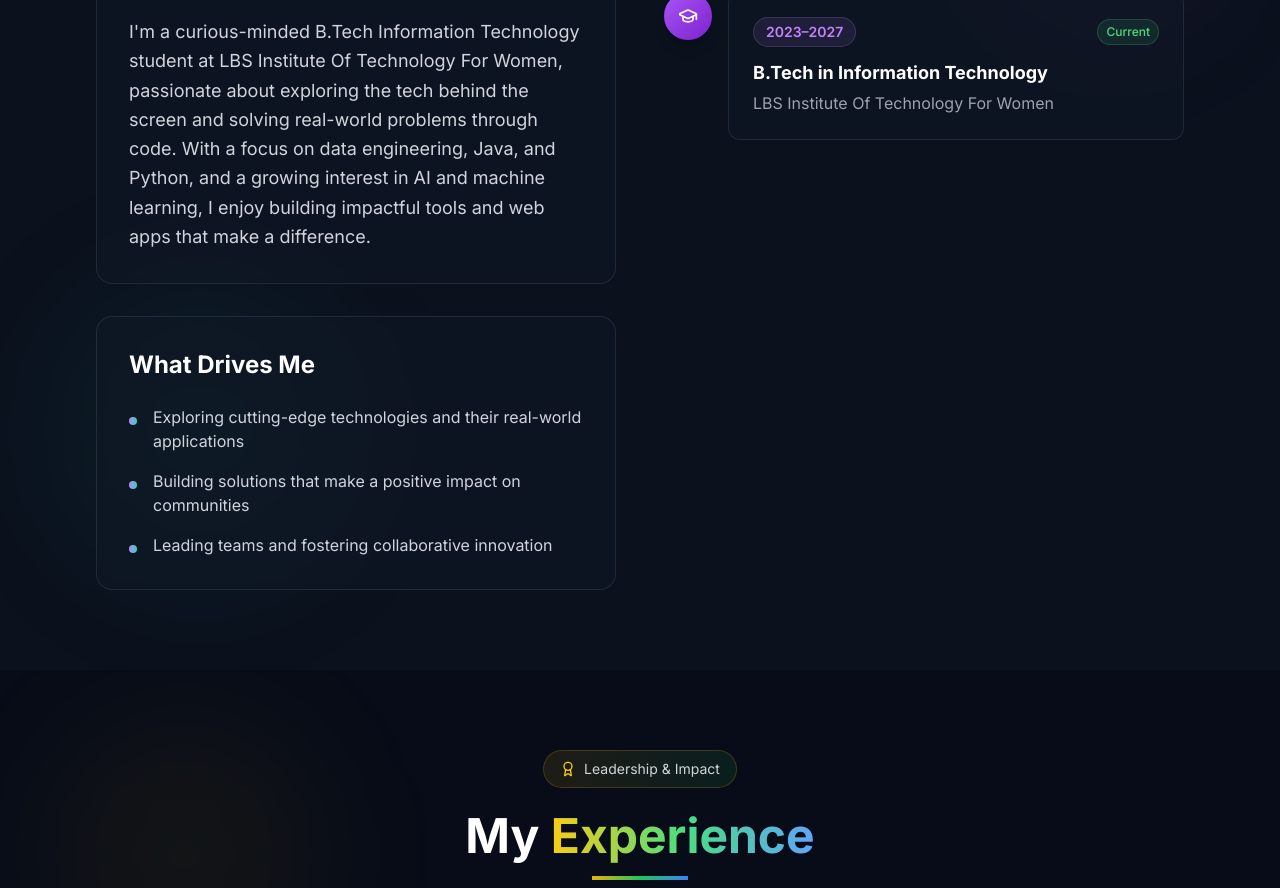
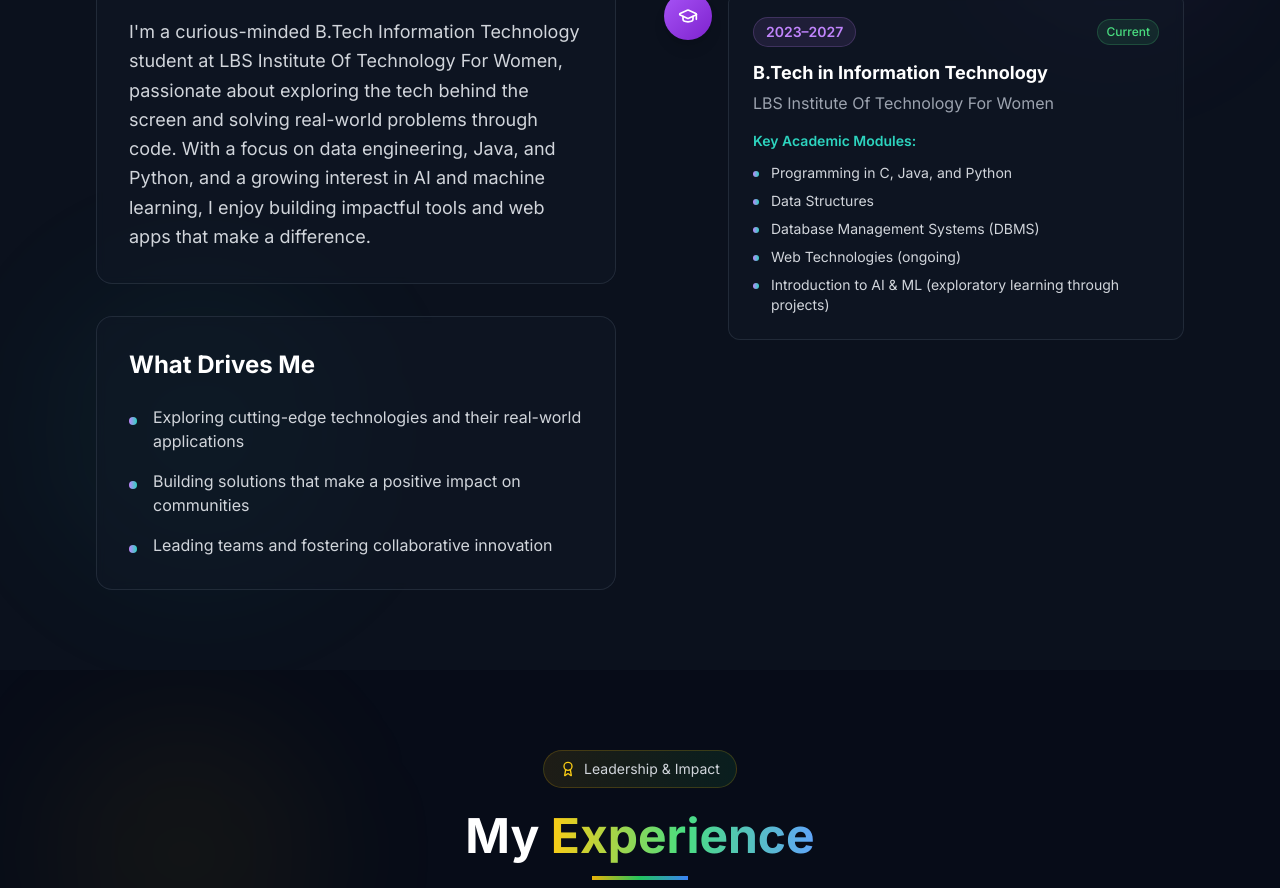
Before and after one commit to PoornaPrakash04/poorna-portfolio, a React (Vite) app: page / in a window 1280 px wide. Shown: the part 1100-1988 px from the top of the page. Built offline with nearby package versions, Linux system fonts and the light colour scheme.

Commit message:
Add academic modules to About section
Added key academic modules under the B.Tech section in the About component.

```diff
--- a/src/components/About.tsx
+++ b/src/components/About.tsx
@@ -1,3 +1,4 @@
+
 
 import { Calendar, MapPin, GraduationCap, Sparkles } from 'lucide-react';
 const About = () => {
@@ -7,7 +8,14 @@ const About = () => {
     institution: 'LBS Institute Of Technology For Women',
     icon: GraduationCap,
     status: 'Current',
-    color: 'from-purple-500 to-purple-700'
+    color: 'from-purple-500 to-purple-700',
+    modules: [
+      'Programming in C, Java, and Python',
+      'Data Structures',
+      'Database Management Systems (DBMS)',
+      'Web Technologies (ongoing)',
+      'Introduction to AI & ML (exploratory learning through projects)'
+    ]
   }];
   return <section id="about" className="py-20 bg-gray-800/30 relative overflow-hidden">
       {/* Background elements */}
@@ -83,9 +91,22 @@ const About = () => {
                         <h4 className="text-lg font-bold text-white mb-1 group-hover:text-purple-400 transition-colors duration-300">
                           {item.degree}
                         </h4>
-                        <p className="text-gray-400 group-hover:text-gray-300 transition-colors duration-300">
+                        <p className="text-gray-400 group-hover:text-gray-300 transition-colors duration-300 mb-4">
                           {item.institution}
                         </p>
+
+                        {/* Key Academic Modules */}
+                        <div className="mt-4">
+                          <h5 className="text-sm font-semibold text-teal-400 mb-3">Key Academic Modules:</h5>
+                          <div className="space-y-2">
+                            {item.modules.map((module, moduleIndex) => (
+                              <div key={moduleIndex} className="flex items-start">
+                                <div className="w-1.5 h-1.5 bg-gradient-to-r from-purple-400 to-teal-400 rounded-full mt-2 mr-3 flex-shrink-0"></div>
+                                <span className="text-gray-300 text-sm">{module}</span>
+                              </div>
+                            ))}
+                          </div>
+                        </div>
                       </div>
                     </div>
                   </div>;
```
